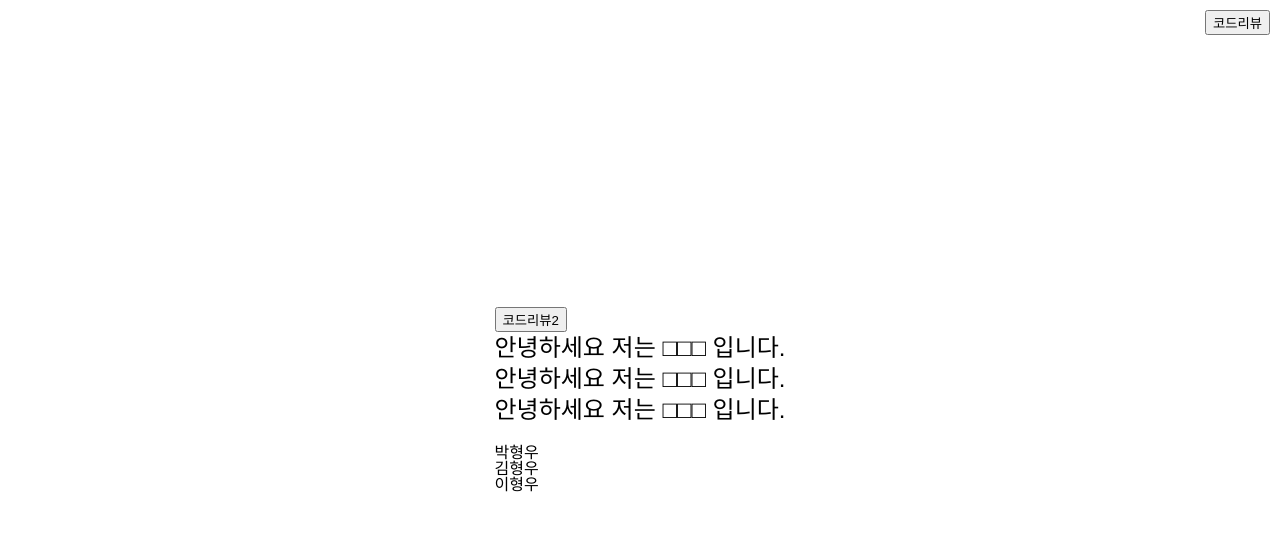
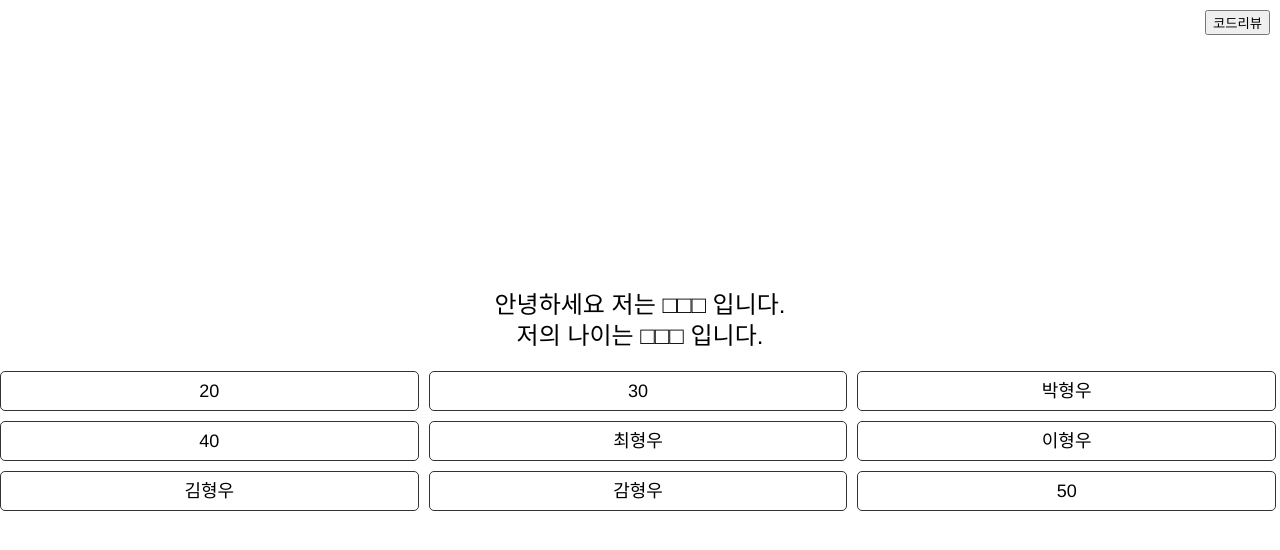
Before and after one commit to hyeongwoo94/parkhyeongwoo, a React (Vite) app: page / in a window 1280 px wide. Shown: the top 550 px of the page. Built offline with nearby package versions, Linux system fonts and the light colour scheme.

Commit message:
'로딩페이지기능최종'

```diff
--- a/src/_common.scss
+++ b/src/_common.scss
@@ -37,3 +37,8 @@ body{
     }
 }
 // 모달 기본값
+
+// 코드 보여주기 view
+.code_view{
+     user-select: none;
+}
--- a/src/components/CodeView.tsx
+++ b/src/components/CodeView.tsx
@@ -9,7 +9,7 @@ interface CodeViewProps {
 function CodeView({ code, language }: CodeViewProps){
     return(
         <>
-            <div>
+            <div className="code_view">
                 <SyntaxHighlighter language={language} style={tomorrow} showLineNumbers>
                     {code}
                 </SyntaxHighlighter>
--- a/src/components/explain/HomeExplain.tsx
+++ b/src/components/explain/HomeExplain.tsx
@@ -27,6 +27,7 @@ function HomeExplain(){
                         <li>드래그 한 값을 옮겨 담을 곳 감지</li>
                         <li>드래그 드롭을 할 경우 해당 값 넣기</li>
                         <li>삼항연산자로 정답이 맞을 경우와 틀릴경우 보여주는 컴포넌트 다르게 설정</li>
+                        <li>추가적으로 useEffect, floor,random을 사용해서 키워드르 매번 랜덤으로 뿌려줌</li>
                     </ul>
                 </div>
                 <CodeView language="javascript"
--- a/src/pages/Home.tsx
+++ b/src/pages/Home.tsx
@@ -1,4 +1,4 @@
-import React, { useState } from "react";
+import React, { useState, useEffect  } from "react";
 import ExplaninModal from '../components/ExplaninModal';
 import ModalBtn from '../components/ModalBtn';
 import styled from 'styled-components';
@@ -17,21 +17,33 @@ function Home () {
     // 텍스트가 들어갈 자리 값 설정
     const [keyword1, setKeyword1] = useState("□□□");
     const [keyword2, setKeyword2] = useState("□□□");
-    const [keyword3, setKeyword3] = useState("□□□");
 
     // 반복문으로 뿌려줄 키워드 작서
-    const items = ["박형우", "김형우", "이형우"];
+    const items = ["박형우","30","김형우","20", "이형우","40","최형우","50","감형우"];
+
+    //키워드 값을 항상 랜덤 순서로 렌더링하기 위해 복제를 함
+    const [dragItems, setDragItems] = useState<string[]>([]);
+
+    // 맨 처음 렌더링될 때 한 번만 랜덤으로 섞기
+    useEffect(() => {
+        const shuffled = [...items];
+        for (let i = shuffled.length - 1; i > 0; i--) {
+            const j = Math.floor(Math.random() * (i + 1));
+            [shuffled[i], shuffled[j]] = [shuffled[j], shuffled[i]];
+            }
+        setDragItems(shuffled);
+    }, []);
 
     // 내가 원하는 답 지정하기
     const correctAnswer = {
         keyword1: "박형우",
-        keyword2: "김형우",
-        keyword3: "이형우",
+        keyword2: "30",
     };
 
     // 드래그 할 데이터 즉 키워드 값의 코드
     const handleDragStart = (e: React.DragEvent<HTMLLIElement>, value: string) => {
         e.dataTransfer.setData("text/plain", value);
+        e.currentTarget.classList.add("dragging"); // 드래그 시작 시 클래스 추가
     };
 
     //드래그 한 데이터를 넣을 코드의 값
@@ -53,6 +65,10 @@ function Home () {
                 e.preventDefault(); // 반드시 있어야 drop 가능
         };
 
+    const handleDragEnd = (e: React.DragEvent<HTMLLIElement>) => {
+        e.currentTarget.classList.remove("dragging");
+    };
+
     // 어떤 모달이 열렸는지 관리 (null이면 안 열림)
     const [openModal, setOpenModal] = useState<string | null>(null); //모달이 열리고 닫히고 제어
 
@@ -67,46 +83,41 @@ function Home () {
         <>
             <section className='loading'>
                 <div className='loading_wrap'>
-                    <div>
+                    <div className="loading_w">
                          <FixdBtn>
                             <ModalBtn modalName="modal1" onClick={handleOpenModal}>
                                 코드리뷰
                             </ModalBtn>
                         </FixdBtn>
-                        <ModalBtn modalName="modal2" onClick={handleOpenModal}>
+                        {/* <ModalBtn modalName="modal2" onClick={handleOpenModal}>
                             코드리뷰2
-                        </ModalBtn>
+                        </ModalBtn> */}
                         <div className='loading_title_box'>
                             <div onDrop={(e) => handleDrop(e, setKeyword1)} onDragOver={handleDragOver}>
                                 <p>안녕하세요 저는 <span>{keyword1}</span> 입니다.</p>
                             </div>
                             <div onDrop={(e) => handleDrop(e, setKeyword2)} onDragOver={handleDragOver}>
-                                <p>안녕하세요 저는 <span>{keyword2}</span> 입니다.</p>
-                            </div>
-                            <div onDrop={(e) => handleDrop(e, setKeyword3)} onDragOver={handleDragOver}>
-                                <p>안녕하세요 저는 <span>{keyword3}</span> 입니다.</p>
+                                <p>저의 나이는 <span>{keyword2}</span> 입니다.</p>
                             </div>
                         </div>
 
-                        <div className='loading_item_box'>
-                            <ul>
-                                {items.map((item) => (
-                                    <li
+                        <ul className='loading_item_box'>
+                            {dragItems.map((item) => (
+                                <li
                                     key={item}
                                     draggable
                                     onDragStart={(e) => handleDragStart(e, item)}
-                                    >
-                                    {item}
-                                    </li>
-                                ))}
-                            </ul>
-                        </div>
+                                    onDragEnd={handleDragEnd}
+                                >
+                                    <p className="loading_item_text">{item}</p>
+                                </li>
+                            ))}
+                        </ul>
                        <div>
                             {
-                                (keyword1 !== "□□□" && keyword2 !== "□□□" && keyword3 !== "□□□") // 모두 값을 채웟는지 확인
+                                (keyword1 !== "□□□" && keyword2 !== "□□□") // 모두 값을 채웟는지 확인
                                     ? (keyword1 === correctAnswer.keyword1 &&
-                                        keyword2 === correctAnswer.keyword2 &&
-                                        keyword3 === correctAnswer.keyword3  //정답이 맞는지 확인
+                                        keyword2 === correctAnswer.keyword2  //정답이 맞는지 확인
                                         ? "정답!"
                                         : "틀렸습니다.")  // 결과
                                     : ""
@@ -115,8 +126,7 @@ function Home () {
                        <div>
                         {
                             (keyword1 === correctAnswer.keyword1 &&
-                            keyword2 === correctAnswer.keyword2
-                            && keyword3 === correctAnswer.keyword3) ? <button>눌러</button> :""
+                            keyword2 === correctAnswer.keyword2) ? <button>눌러</button> :""
                         }
                        </div>
                     </div>
--- a/src/pages/_home.scss
+++ b/src/pages/_home.scss
@@ -6,12 +6,42 @@
         justify-content: center;
         align-items: center;
     }
+    &_w{
+        max-width: 1280px;
+        width: 100%;
+    }
     &_title_box{
         font-size: 24px;
         line-height: 1.3;
         user-select: none;
+        text-align: center;
     }
     &_item_box{
         margin-top: 20px;
+        display: flex;
+        flex-wrap: wrap;
+        align-items: center;
+        gap: 10px;
+        li{
+            width:  calc(33.333% - 10px);
+            font-size: 18px;
+            border: solid 1px #333;
+            border-radius: 5px;
+            cursor: move;
+            &.dragging{
+                color: #ff0000;          /* 글자 진하게 */
+                background-color: #fff;   /* 배경 밝게 */
+                box-shadow: 0 4px 10px rgba(0,0,0,0.3); /* 그림자 강조 */
+                opacity: 1;
+            }
+
+        }
+    }
+    &_item_text{
+        text-align: center;
+        padding: 10px;
+        box-sizing: border-box;
+        font-size: 18px;
+        line-height: 1;
     }
 }
```
